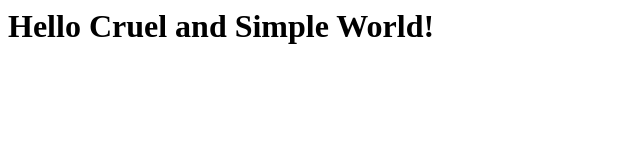
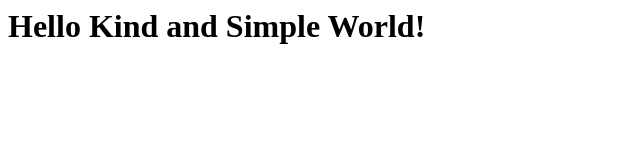
Before and after one commit to TomSwan/site-simple, a plain HTML site: page index.html in a window 1280 px wide. Shown: the whole page, without its empty margins (0-640 px from the left). Drawn offline with Linux system fonts and the light colour scheme.

Commit message:
Edit index text

```diff
--- a/index.html
+++ b/index.html
@@ -1 +1 @@
-<h1>Hello Cruel and Simple World!</h1>
+<h1>Hello Kind and Simple World!</h1>
```
